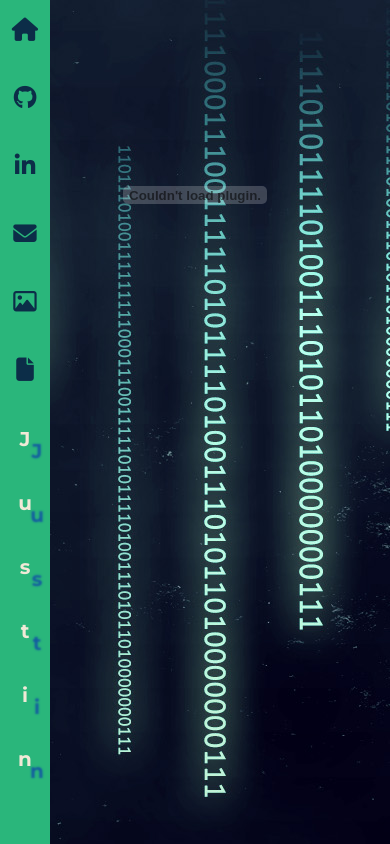
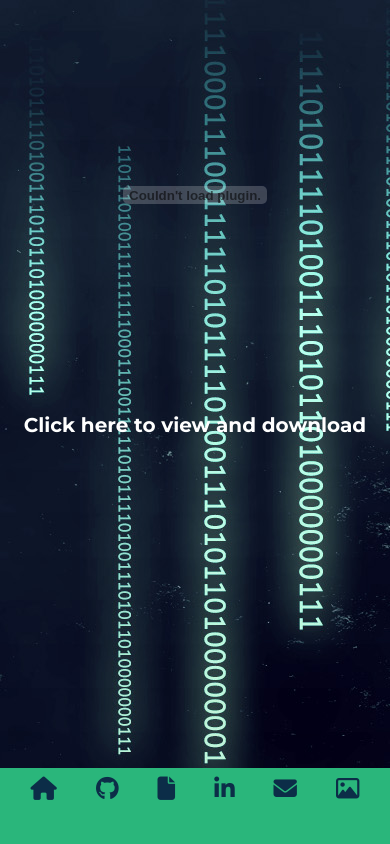
Before and after one commit to JustinKnuth/portfolio, a React (Create React App) app: page /resume in a window 390 px wide. Built offline with nearby package versions, Linux system fonts and the light colour scheme.

Commit message:
developing for mobile

```diff
--- a/src/App.css
+++ b/src/App.css
@@ -19,6 +19,20 @@ a:hover{
   width:50px;
   top: 0;
   bottom: 0;
+}
+
+@media screen and (max-width: 600px){
+  .nav{
+    display: unset;
+    background-color: #2AB67B;
+    position: fixed;
+    height: 9%;
+    width:100%;
+    top: unset;
+    bottom: 0;
+
+  }
+
 }
 
 .home-header{
@@ -54,8 +68,29 @@ a:hover{
   margin-bottom: 40px;
 }
 
+@media screen and (max-width: 600px){
+  .j{
+    visibility: hidden;
+  }
+}
+
+
 .nav h3{
   margin-bottom: 45px;
+}
+
+@media screen and (max-width: 600px){
+
+  .nav h3{
+    display:inline;
+
+
+    margin-bottom: unset;
+    margin: 0 5%;
+    bottom:0;
+    /* align-items: center; */
+  }
+
 }
 
 .fa-home{
@@ -85,6 +120,13 @@ color: #0C2D48;
 
 .fa-file{
   color:#0C2D48;
+}
+
+@media screen and (max-width: 600px){
+  .fa-home{
+    margin-top: 20px;
+
+  }
 }
 
 .home-divs{
@@ -160,3 +202,9 @@ color: #0C2D48;
   height:100vw;
 
 }
+
+.resume-link{
+  text-decoration: none;
+  color:white;
+  font-size: 20px;
+}
--- a/src/components/Nav.jsx
+++ b/src/components/Nav.jsx
@@ -15,6 +15,9 @@ export default function Nav() {
           </a>
           <a href="https://github.com/JustinKnuth" target="_blank"><h3><i className="fab fa-github fa-lg"></i></h3>
           </a>
+          <a href="/resume">
+          <h3><i className="fas fa-file fa-lg"></i></h3>
+          </a>
           <a href="https://www.linkedin.com/in/justin-knuth-4334ab183" target="_blank">
           <h3><i className="fab fa-linkedin-in fa-lg"></i></h3>
           </a>
@@ -24,9 +27,6 @@ export default function Nav() {
           </a>
           <a href="/images">
           <h3><i className="far fa-image fa-lg"></i></h3>
-          </a>
-          <a href="/resume">
-          <h3><i className="fas fa-file fa-lg"></i></h3>
           </a>
 
 
--- a/src/components/Resume.jsx
+++ b/src/components/Resume.jsx
@@ -13,7 +13,10 @@ export default function Resume() {
       <center>
 
       <object className='resume' data={justinresume} type="application/pdf">
-      </object>
+        </object>
+        <h3><a className="resume-link" href="https://drive.google.com/file/d/1UVq3l-l1QhyRw8UnTGovN7MArThLArM6/view?usp=sharing"
+        target="_blank">
+        Click here to view and download</a></h3>
       </center>
     </div>
 
```
